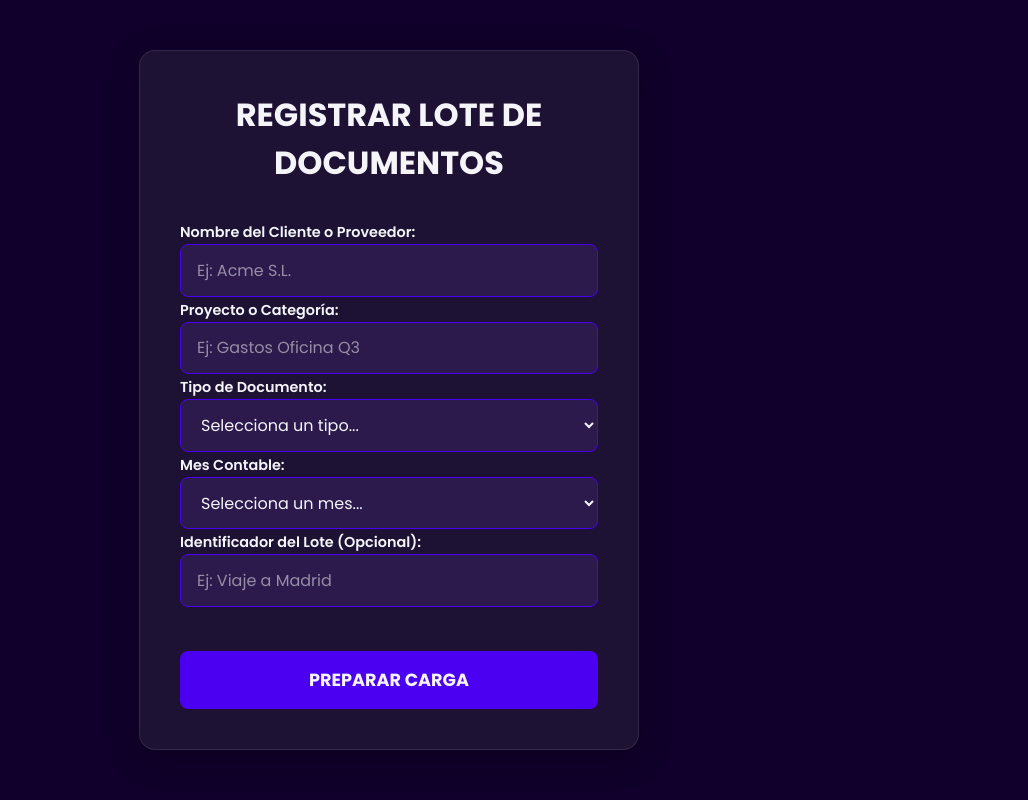
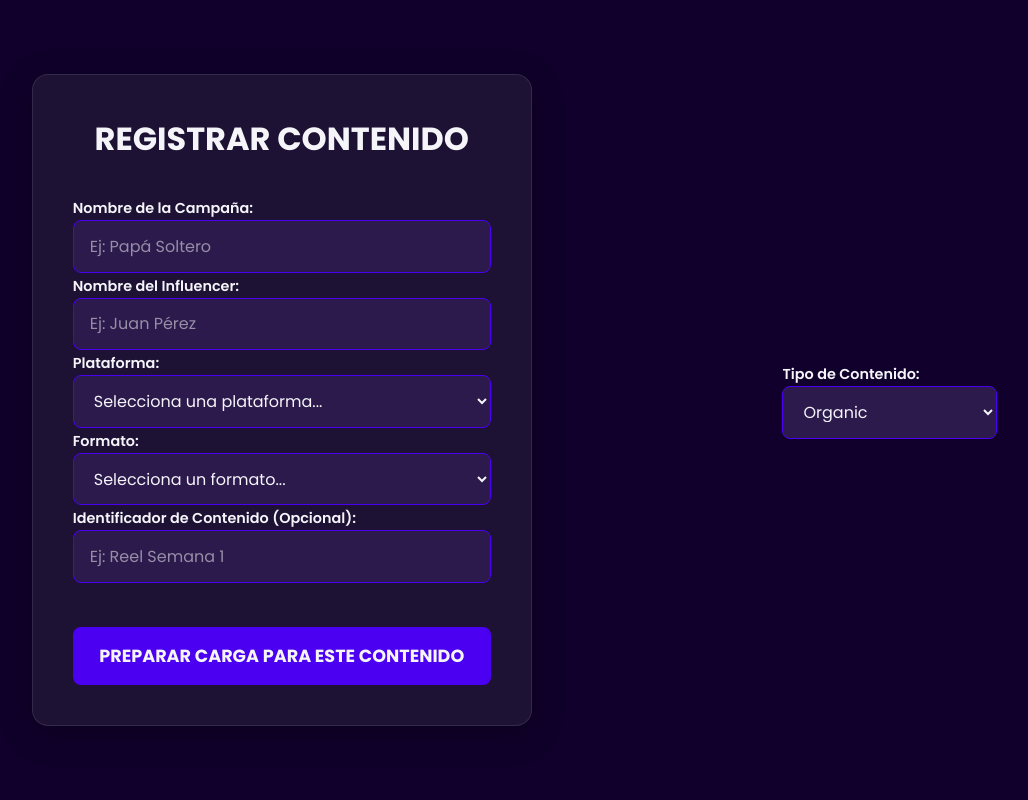
Before and after one commit to joseblancove/app-facturas-ia, a Flask app: page / in a window 1280 px wide. Shown: the whole page, without its empty margins (251-1279 px from the left). Run offline with Flask 3, Linux system fonts and the light colour scheme; parts of the project's set-up code (start-up, migrations or seed data) failed here and were passed over.

Commit message:
Add files via upload

```diff
--- a/templates/index.html
+++ b/templates/index.html
@@ -3,61 +3,59 @@
 <head>
     <meta charset="UTF-8">
     <meta name="viewport" content="width=device-width, initial-scale=1.0">
-    <title>Extractor Inteligente de Facturas</title>
+    <title>Extractor de Métricas v6 (Final)</title>
     <link rel="stylesheet" href="{{ url_for('static', filename='style.css') }}">
 </head>
 <body>
     <div class="main-wrapper">
         <div id="status-message" class="alert" style="display: none;"></div>
         <div class="form-container">
-            <h1 id="main-title">Registrar Lote de Documentos</h1>
-            <form id="invoice-form">
+            <h1 id="main-title">Registrar Contenido</h1>
+            <form id="metric-form">
                 <div id="form-fields">
-                    <!-- Etiquetas y nombres actualizados -->
-                    <label for="entity_name">Nombre del Cliente o Proveedor:</label>
-                    <input type="text" id="entity_name" name="entity_name" placeholder="Ej: Acme S.L." required>
+                    <label for="campaign">Nombre de la Campaña:</label>
+                    <input type="text" id="campaign" name="campaign_name" placeholder="Ej: Papá Soltero" required>
 
-                    <label for="project_name">Proyecto o Categoría:</label>
-                    <input type="text" id="project_name" name="project_name" placeholder="Ej: Gastos Oficina Q3" required>
+                    <label for="influencer">Nombre del Influencer:</label>
+                    <input type="text" id="influencer" name="influencer_name" placeholder="Ej: Juan Pérez" required>
 
-                    <label for="doc_type">Tipo de Documento:</label>
-                    <select id="doc_type" name="doc_type" required>
-                        <option value="" disabled selected>Selecciona un tipo...</option>
-                        <option value="FacturaRecibida">Factura Recibida</option>
-                        <option value="FacturaEmitida">Factura Emitida</option>
-                        <option value="Ticket">Ticket de Gasto</option>
-                        <option value="Otro">Otro Documento</option>
-                    </select>
+                    <label for="platform">Plataforma:</label>
+                    <select id="platform" name="platform" required><option value="" disabled selected>Selecciona una plataforma...</option><option value="Instagram">Instagram</option><option value="Facebook">Facebook</option><option value="TikTok">TikTok</option><option value="YouTube">YouTube</option><option value="X (Twitter)">X (Twitter)</option><option value="Twitch">Twitch</option></select>
 
-                    <label for="accounting_month">Mes Contable:</label>
-                    <select id="accounting_month" name="accounting_month" required>
-                        <option value="" disabled selected>Selecciona un mes...</option>
-                        <option value="Enero">Enero</option>
-                        <!-- ... resto de meses ... -->
-                        <option value="Diciembre">Diciembre</option>
-                    </select>
+                    <label for="format">Formato:</label>
+                    <select id="format" name="format" required><option value="" disabled selected>Selecciona un formato...</option><option value="Post">Post</option><option value="Reel">Reel</option><option value="Story">Story</option><option value="Video">Video</option><option value="Short">Short</option><option value="Stream">Stream</option><option value="Tweet">Tweet</option></select>
 
-                    <label for="batch_id">Identificador del Lote (Opcional):</label>
-                    <input type="text" id="batch_id" name="batch_id" placeholder="Ej: Viaje a Madrid">
+                    <label for="content_id">Identificador de Contenido (Opcional):</label>
+                    <input type="text" id="content_id" name="content_id" placeholder="Ej: Reel Semana 1">
                 </div>
 
-                <button type="button" id="prepare-btn" class="cta-button">Preparar Carga</button>
+                <button type="button" id="prepare-btn" class="cta-button">Preparar Carga para este Contenido</button>
             </form>
 
             <div id="upload-section" style="display: none;">
-                <input type="file" id="file-input" multiple accept="image/*,application/pdf" style="display: none;">
+                <input type="file" id="file-input" multiple accept="image/*" style="display: none;">
+
                 <div id="drop-zone">
-                    <p>Arrastra aquí TODAS las facturas de este lote</p>
+                    <p>Arrastra aquí TODAS las capturas para este contenido</p>
                     <p class="separator">o</p>
                     <button type="button" id="browse-btn" class="secondary-button">Selecciona Archivos</button>
                 </div>
+
                 <div id="file-list"></div>
-                <button type="button" id="upload-btn" class="cta-button" style="display: none;">Extraer y Consolidar</button>
+                <button type="button" id="upload-btn" class="cta-button" style="display: none;">Analizar y Consolidar Métricas</button>
             </div>
 
-            <button type="button" id="reset-btn" class="secondary-button" style="display: none;">Registrar Nuevo Lote</button>
+            <button type="button" id="reset-btn" class="secondary-button" style="display: none;">Registrar Otro Contenido</button>
         </div>
     </div>
     <script src="{{ url_for('static', filename='app.js') }}"></script>
 </body>
 </html>
+
+<div class="form-group">
+    <label for="organic_paid">Tipo de Contenido:</label>
+    <select id="organic_paid" name="organic_paid" class="form-control" required>
+        <option value="Organic">Organic</option>
+        <option value="Paid">Paid</option>
+    </select>
+</div>
```
